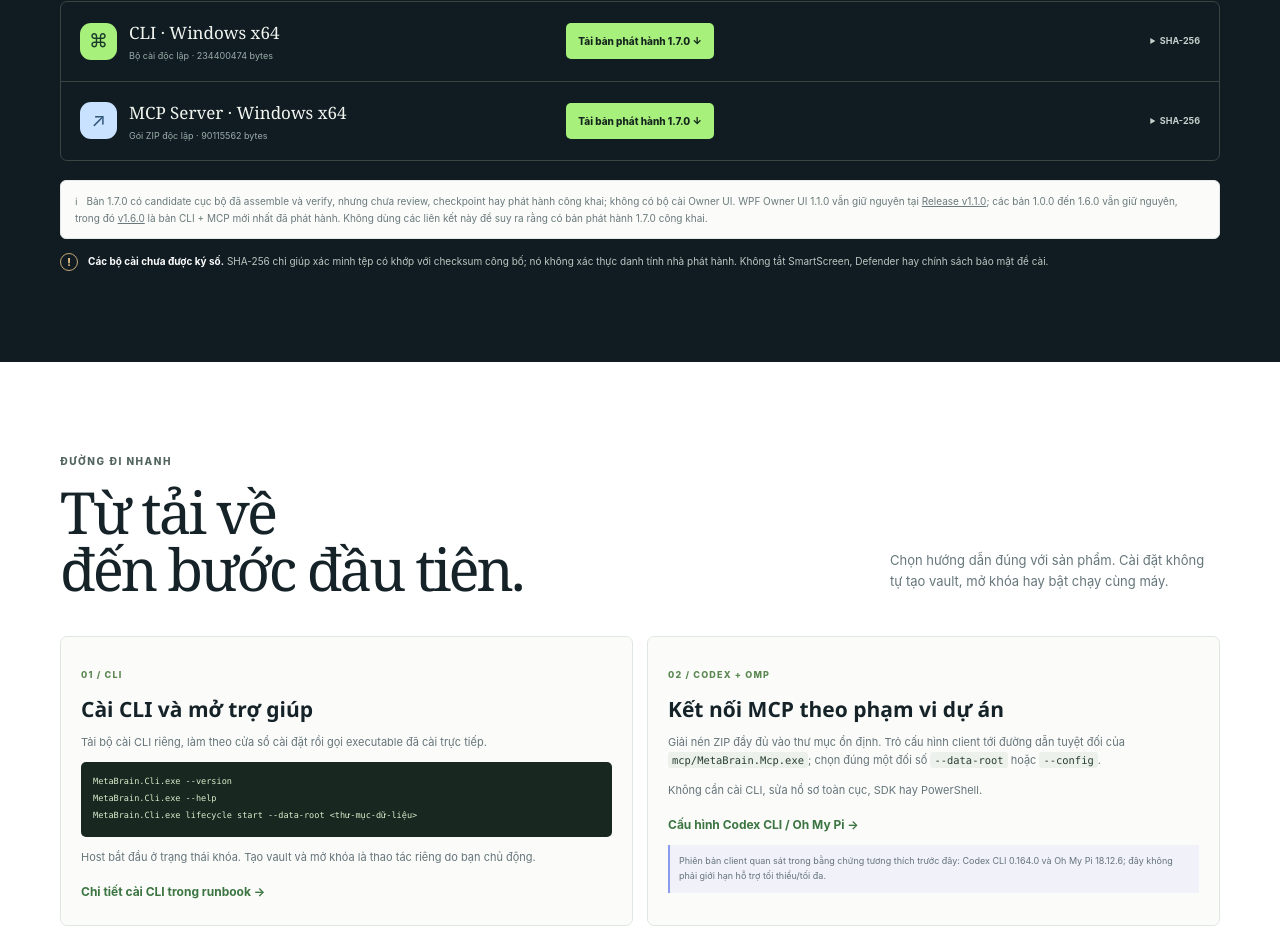
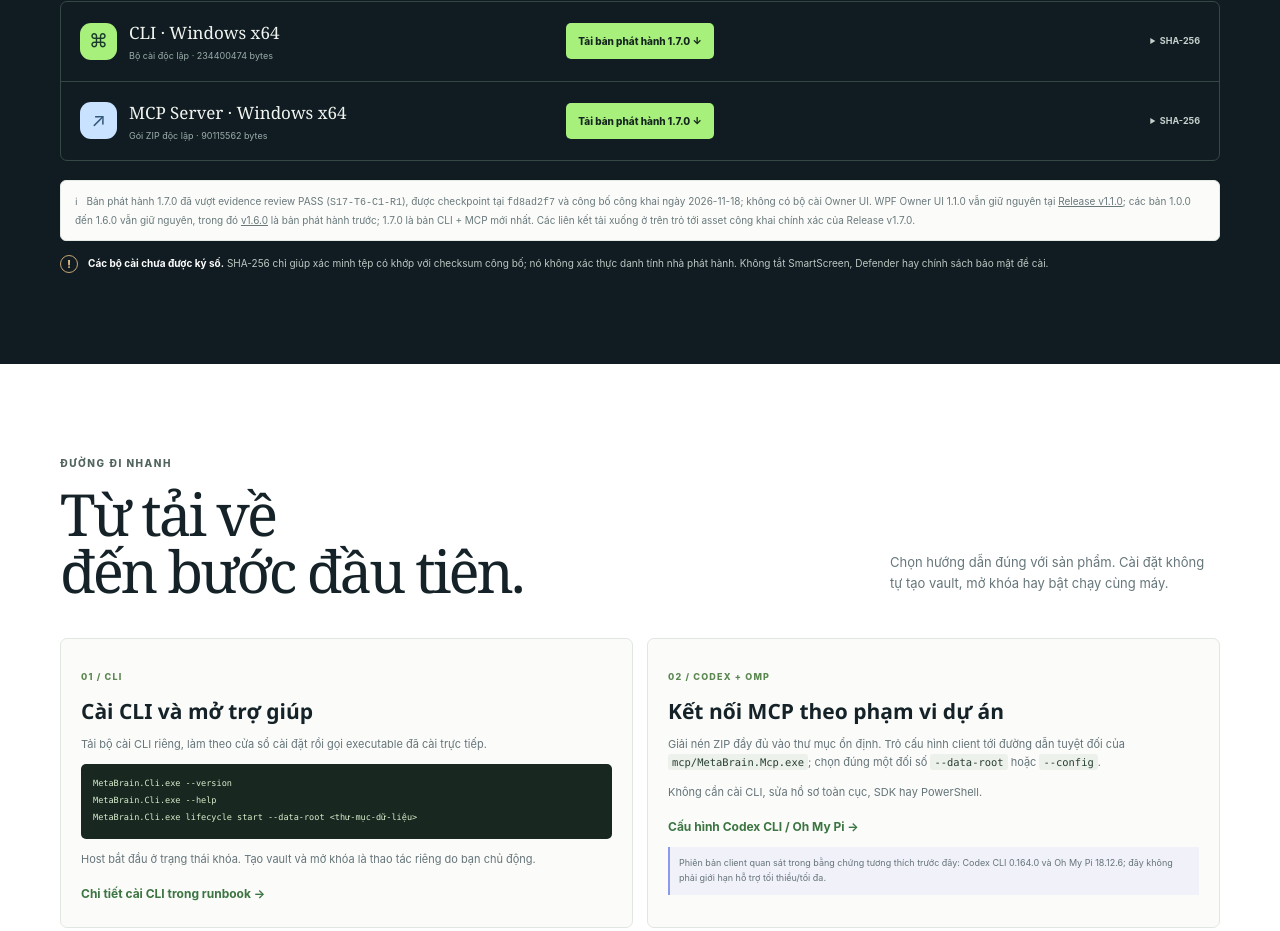
Before and after one commit to triet4p/my-meta-brain, a plain HTML site: page index.html in a window 1280 px wide. Shown: the part 1985-2916 px from the top of the page. Drawn offline with Linux system fonts and the light colour scheme.

Commit message:
fix(site): publish corrected index.html for v1.7.0
- Deploy reviewed index blob d3c37ad173c5419fb36157c4ce0a7527171c06bb (25,730 B).
- Fast-forward from ebf5f9f9de188fbe526ca71b537de4ca7c506d99.

```diff
--- a/index.html
+++ b/index.html
@@ -55,7 +55,7 @@
           <article class="download-row" id="download-cli"><div class="download-product"><span class="mini-icon">⌘</span><div><h3>CLI · Windows x64</h3><p>Bộ cài độc lập · 234400474 bytes</p></div></div><a class="download-action" href="https://github.com/triet4p/my-meta-brain/releases/download/v1.7.0/MetaBrain-CLI-1.7.0.exe" download>T&#7843;i b&#7843;n ph&#225;t h&#224;nh 1.7.0 <span aria-hidden="true">&darr;</span></a><details class="checksum"><summary>SHA-256</summary><code>b3a2c8b8b7d672b9a9638843b1967beea28a2751fcc50b6a8a3a3aff7bf15546</code></details></article>
           <article class="download-row" id="download-mcp"><div class="download-product"><span class="mini-icon blue">↗</span><div><h3>MCP Server · Windows x64</h3><p>Gói ZIP độc lập · 90115562 bytes</p></div></div><a class="download-action" href="https://github.com/triet4p/my-meta-brain/releases/download/v1.7.0/MetaBrain-MCP-1.7.0.zip" download>T&#7843;i b&#7843;n ph&#225;t h&#224;nh 1.7.0 <span aria-hidden="true">&darr;</span></a><details class="checksum"><summary>SHA-256</summary><code>853d6364630963f218d4c65ab0b408c083bd7328d4254a925811d5531e2e364d</code></details></article>
         </div>
-        <p class="platform-note"><span aria-hidden="true">ℹ</span> Bản 1.7.0 có candidate cục bộ đã assemble và verify, nhưng chưa review, checkpoint hay phát hành công khai; không có bộ cài Owner UI. WPF Owner UI 1.1.0 vẫn giữ nguyên tại <a href="https://github.com/triet4p/my-meta-brain/releases/tag/v1.1.0">Release v1.1.0</a>; các bản 1.0.0 đến 1.6.0 vẫn giữ nguyên, trong đó <a href="https://github.com/triet4p/my-meta-brain/releases/tag/v1.6.0">v1.6.0</a> là bản CLI + MCP mới nhất đã phát hành. Không dùng các liên kết này để suy ra rằng có bản phát hành 1.7.0 công khai.</p>
+        <p class="platform-note"><span aria-hidden="true">ℹ</span> B&#7843;n ph&#225;t h&#224;nh 1.7.0 &#273;&#227; v&#432;&#7907;t evidence review PASS (<code>S17-T6-C1-R1</code>), &#273;&#432;&#7907;c checkpoint t&#7841;i <code>fd8ad2f7</code> v&#224; c&#244;ng b&#7889; c&#244;ng khai ng&#224;y 2026-11-18; không có bộ cài Owner UI. WPF Owner UI 1.1.0 vẫn giữ nguyên tại <a href="https://github.com/triet4p/my-meta-brain/releases/tag/v1.1.0">Release v1.1.0</a>; các bản 1.0.0 đến 1.6.0 vẫn giữ nguyên, trong đó <a href="https://github.com/triet4p/my-meta-brain/releases/tag/v1.6.0">v1.6.0</a> l&#224; b&#7843;n ph&#225;t h&#224;nh tr&#432;&#7899;c; 1.7.0 l&#224; b&#7843;n CLI + MCP m&#7899;i nh&#7845;t. C&#225;c li&#234;n k&#7871;t t&#7843;i xu&#7889;ng &#7903; tr&#234;n tr&#7887; t&#7899;i asset c&#244;ng khai ch&#237;nh x&#225;c c&#7911;a Release v1.7.0.</p>
         <div class="signing-note"><span aria-hidden="true">!</span><p><b>Các bộ cài chưa được ký số.</b> SHA-256 chỉ giúp xác minh tệp có khớp với checksum công bố; nó không xác thực danh tính nhà phát hành. Không tắt SmartScreen, Defender hay chính sách bảo mật để cài.</p></div>
       </div>
     </section>
@@ -111,11 +111,11 @@ MetaBrain.Cli.exe lifecycle start --data-root &lt;thư-mục-dữ-liệu&gt;</co
       <div class="wrap notes-inner">
         <div><p class="eyebrow">GHI CHÚ PHÁT HÀNH</p><h2 id="notes-title">1.7.0 <span>·</span> Windows x64</h2></div>
         <div>
-          <p><b>Trạng thái 1.7.0:</b> candidate <code>20af9d477aba</code> đã assemble từ HEAD <code>55d35ec31a8c…</code> và tree <code>c47629d2bcde…</code>; đã verify CLI setup, MCP ZIP, protocol stdio, workflow CLI/service đóng gói và nâng cấp 1.6.0 → 1.7.0 trên dữ liệu tổng hợp. Chưa có evidence review PASS, checkpoint hay bản tải xuống công khai; 1.6.0 vẫn là bản phát hành mới nhất. Chỉ cấu hình client tới asset chính xác đã verify sau khi owner công khai.</p>
+          <p><b>Trạng thái 1.7.0:</b> candidate <code>20af9d477aba</code> đã assemble từ HEAD <code>55d35ec31a8c…</code> và tree <code>c47629d2bcde…</code>; đã verify CLI setup, MCP ZIP, protocol stdio, workflow CLI/service đóng gói và nâng cấp 1.6.0 → 1.7.0 trên dữ liệu tổng hợp. &#272;&#227; c&#243; evidence review PASS (<code>S17-T6-C1-R1</code>), checkpoint <code>fd8ad2f7</code> v&#224; b&#7843;n t&#7843;i xu&#7889;ng c&#244;ng khai; 1.7.0 l&#224; b&#7843;n ph&#225;t h&#224;nh m&#7899;i nh&#7845;t. C&#243; th&#7875; c&#7845;u h&#236;nh client t&#7899;i asset c&#244;ng khai ch&#237;nh x&#225;c &#273;&#227; verify c&#7911;a Release v1.7.0.</p>
           <p>Phạm vi T5 bổ sung MCP theo phiên bản: yêu cầu folder chỉ tạo receipt không có quyền; D108 file-read, D111 cognitive/hybrid/relation recall và D110 context pack cần các owner grant riêng. Source read và proposal cũng tách quyền riêng. Context pack chỉ trả entry verbatim đã pin, vừa ngân sách và đúng relation scope; không tự tóm tắt, gọi provider hay cấp quyền owner.</p>
           <p>MCP dùng stdio/JSON-RPC và hỗ trợ protocol <code>2025-11-25</code>, <code>2025-06-18</code>, <code>2025-03-26</code>, <code>2024-11-05</code>; protocol không biết/không có offer dùng <code>2025-11-25</code>. Trên gói 1.7.0, <code>initialize</code> đã trả <code>serverInfo 1.7.0</code> và 26 tool cho cả <code>2025-11-25</code> lẫn <code>2025-06-18</code>. Codex CLI 0.164.0 và OMP 18.20.0 là các evidence point T5, không phải dải tương thích SDK/client hay smoke normal-client của gói 1.7.0.</p>
           <p>Chỉ có CLI setup riêng và MCP ZIP tự chứa; không có bộ cài Owner UI mới. Đã kiểm chứng nâng cấp/rollback dữ liệu trên fixture tổng hợp cô lập; không tự migrate/reset vault trên cài đặt owner. Trạng thái ký số: <b>chưa ký</b>. SHA-256 kiểm tra tính toàn vẹn, không xác thực nhà phát hành.</p>
-          <p>Giấy phép dự án: <a href="https://github.com/triet4p/my-meta-brain/blob/main/LICENSE">MIT</a>, Copyright (c) 2026 triet4p. Gói chính xác, dependency/license inventory, provenance và SHA-256 được ghi trong <a href="https://github.com/triet4p/my-meta-brain/blob/main/docs/release-1.7.0.md">bản ghi candidate 1.7.0</a>; chưa có bản phát hành công khai.</p>
+          <p>Giấy phép dự án: <a href="https://github.com/triet4p/my-meta-brain/blob/main/LICENSE">MIT</a>, Copyright (c) 2026 triet4p. Gói chính xác, dependency/license inventory, provenance và SHA-256 được ghi trong <a href="https://github.com/triet4p/my-meta-brain/blob/main/docs/release-1.7.0.md">bản ghi candidate 1.7.0</a>; &#273;&#227; c&#244;ng b&#7889; c&#244;ng khai nh&#432; Release v1.7.0 ng&#224;y 2026-11-18.</p>
           <a class="inline-link" href="https://github.com/triet4p/my-meta-brain/blob/main/docs/release-1.7.0.md">Bản ghi candidate và giới hạn <span>&rarr;</span></a> &middot; <a class="inline-link" href="https://github.com/triet4p/my-meta-brain/blob/main/CHANGELOG.md">Xem changelog đầy đủ <span>&rarr;</span></a>
         </div>
       </div>
```
